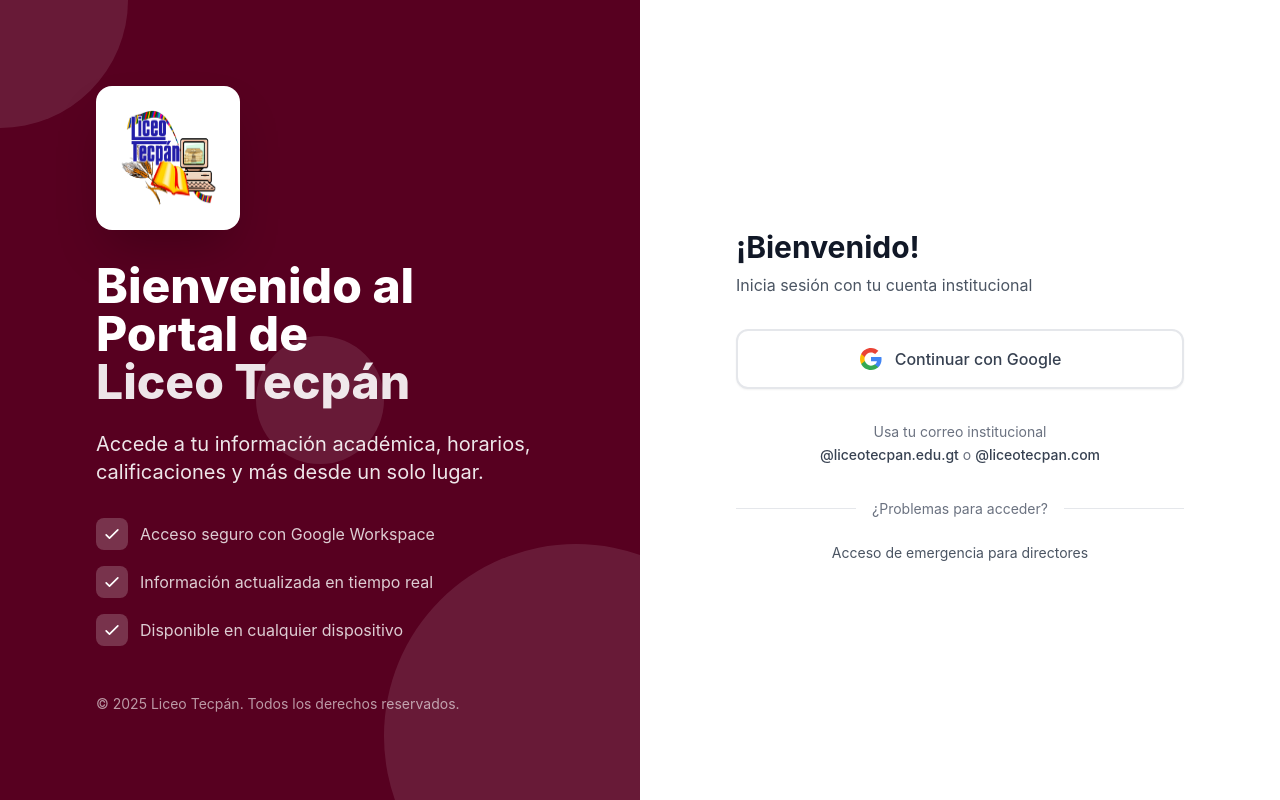
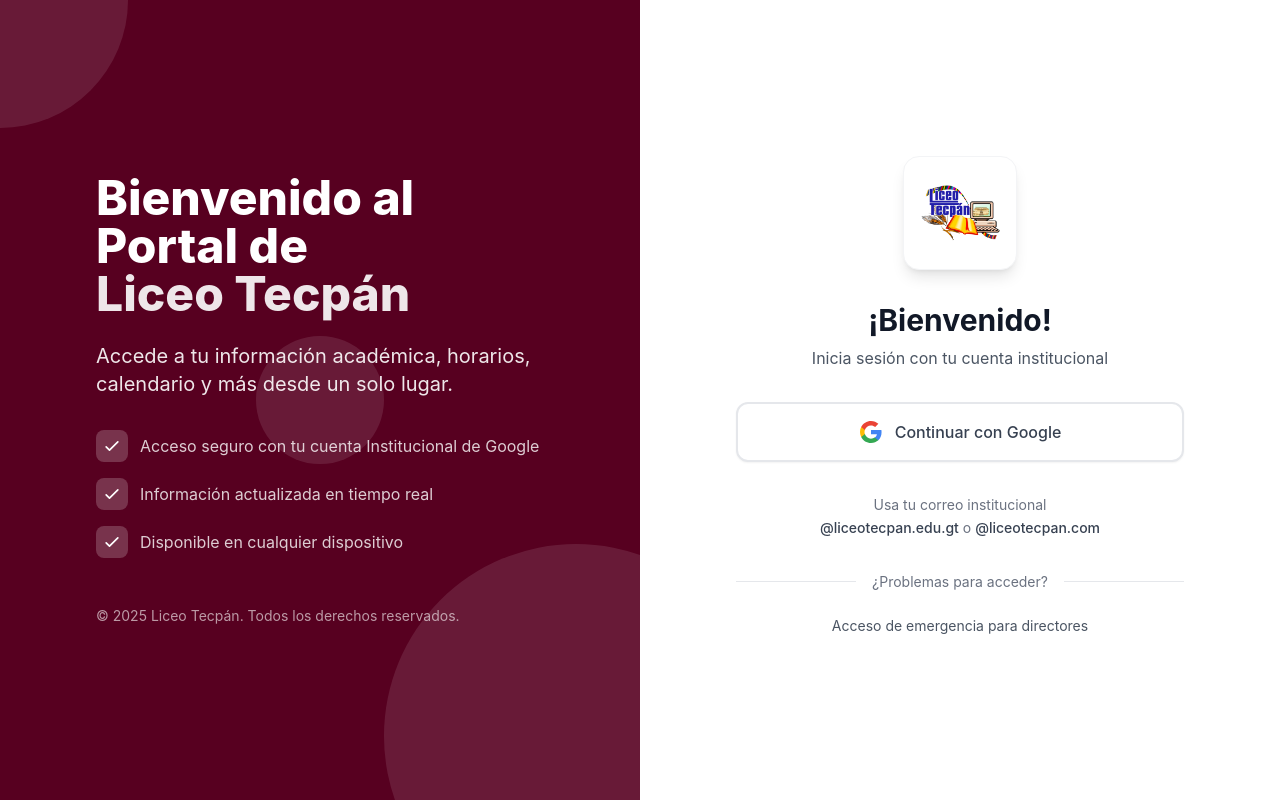
Before and after one commit to jromanv/portal-liceo-tecpan, a Next.js app in the folder frontend/: page /login in a window 1280 px wide. Built offline with nearby package versions, Linux system fonts and the light colour scheme; no server answers.

Commit message:
Cambios en el diseño del login

```diff
--- a/frontend/app/login/page.js
+++ b/frontend/app/login/page.js
@@ -83,19 +83,6 @@
 
         {/* Contenido */}
         <div className="relative z-10 text-center lg:text-left max-w-md">
-          {/* Logo */}
-          <div className="mb-8 flex justify-center lg:justify-start">
-            <div className="bg-white rounded-2xl p-6 shadow-2xl">
-              <Image
-                src="/liceo-logo-color.png"
-                alt="Liceo Tecpán"
-                width={100}
-                height={100}
-                className="w-20 h-20 lg:w-24 lg:h-24"
-              />
-            </div>
-          </div>
-
           {/* Título */}
           <h1 className="text-4xl lg:text-5xl font-extrabold text-white mb-6 leading-tight">
             Bienvenido al
@@ -107,7 +94,7 @@
 
           {/* Descripción */}
           <p className="text-white/90 text-lg lg:text-xl leading-relaxed mb-8">
-            Accede a tu información académica, horarios, calificaciones y más desde un solo lugar.
+            Accede a tu información académica, horarios, calendario y más desde un solo lugar.
           </p>
 
           {/* Características */}
@@ -118,7 +105,7 @@
                   <path strokeLinecap="round" strokeLinejoin="round" strokeWidth={2} d="M5 13l4 4L19 7" />
                 </svg>
               </div>
-              <span className="text-white/80">Acceso seguro con Google Workspace</span>
+              <span className="text-white/80">Acceso seguro con tu cuenta Institucional de Google</span>
             </div>
             <div className="flex items-center space-x-3">
               <div className="w-8 h-8 bg-white/20 rounded-lg flex items-center justify-center">
@@ -148,8 +135,21 @@
       {/* Panel Derecho - Formulario */}
       <div className="lg:w-1/2 bg-white flex items-center justify-center p-8 lg:p-12">
         <div className="w-full max-w-md">
-          {/* Header del formulario */}
-          <div className="mb-8">
+          {/* Logo centrado */}
+          <div className="mb-8 flex justify-center">
+            <div className="bg-white rounded-2xl p-4 shadow-lg border border-gray-100">
+              <Image
+                src="/liceo-logo-color.png"
+                alt="Liceo Tecpán"
+                width={80}
+                height={80}
+                className="w-16 h-16 lg:w-20 lg:h-20 object-contain"
+              />
+            </div>
+          </div>
+
+          {/* Header del formulario - Centrado */}
+          <div className="mb-8 text-center">
             <h2 className="text-3xl font-bold text-gray-900 mb-2">
               {showTraditionalLogin ? 'Acceso de Emergencia' : '¡Bienvenido!'}
             </h2>
```
